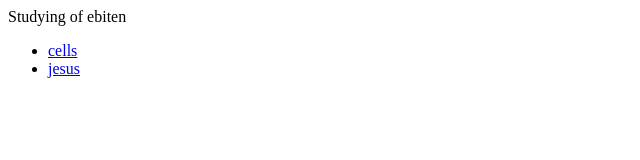
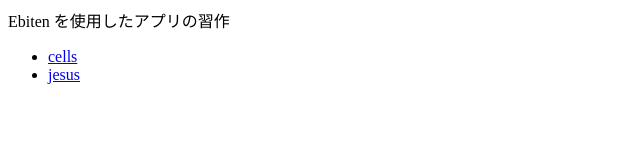
Before and after one commit to bunji2/ebitenstudy, a plain HTML site: page index.html in a window 1280 px wide. Shown: the whole page, without its empty margins (0-640 px from the left). Drawn offline with Linux system fonts and the light colour scheme.

Commit message:
Update index.html

```diff
--- a/index.html
+++ b/index.html
@@ -1,7 +1,7 @@
 <html>
-  <title>Studying of ebiten</title>
+  <title>Study i Ebiten</title>
   <body>
-    Studying of ebiten
+    Ebiten を使用したアプリの習作
 
     <ul>
       <li><a href="cells/">cells</a></li>
```
